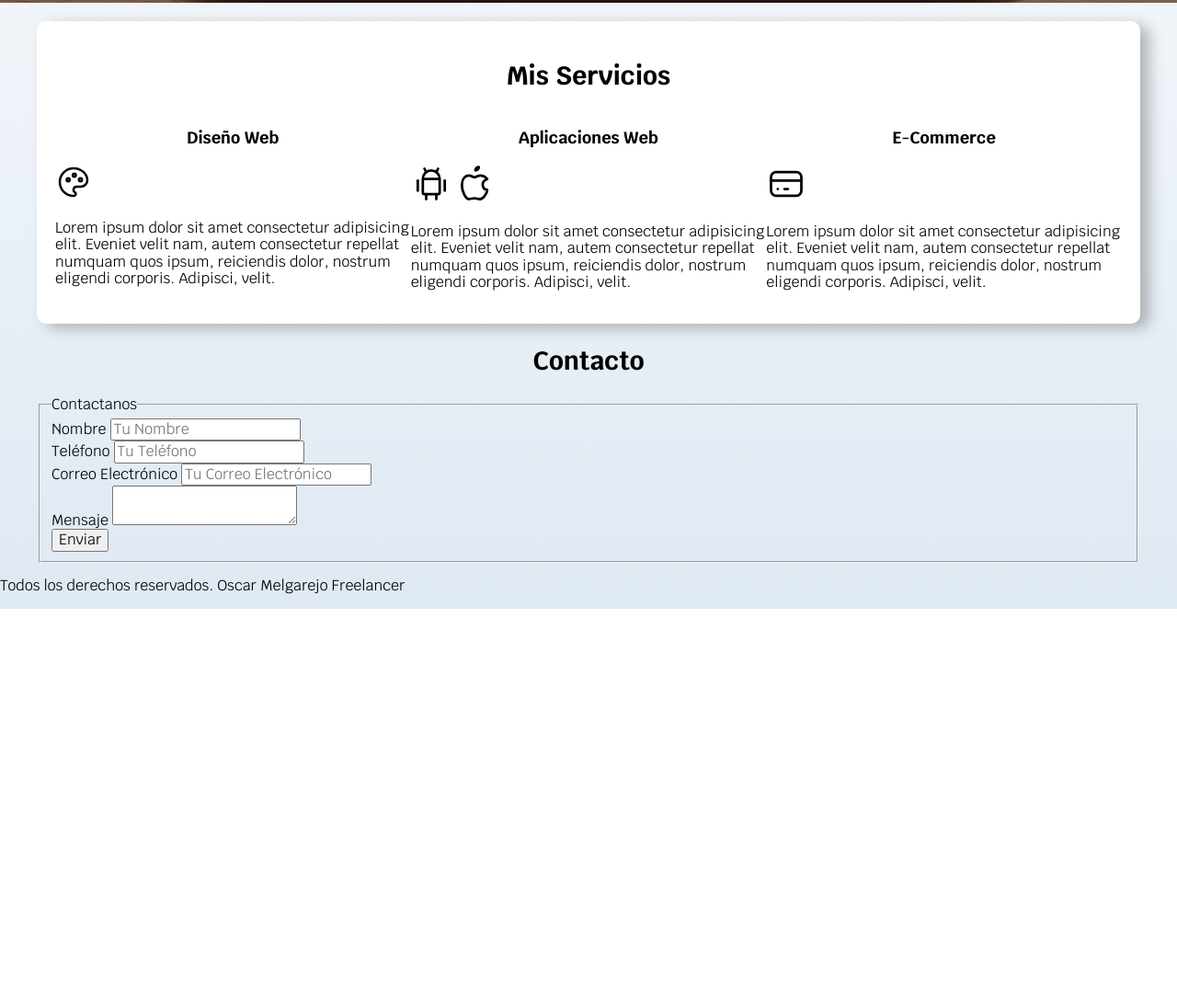
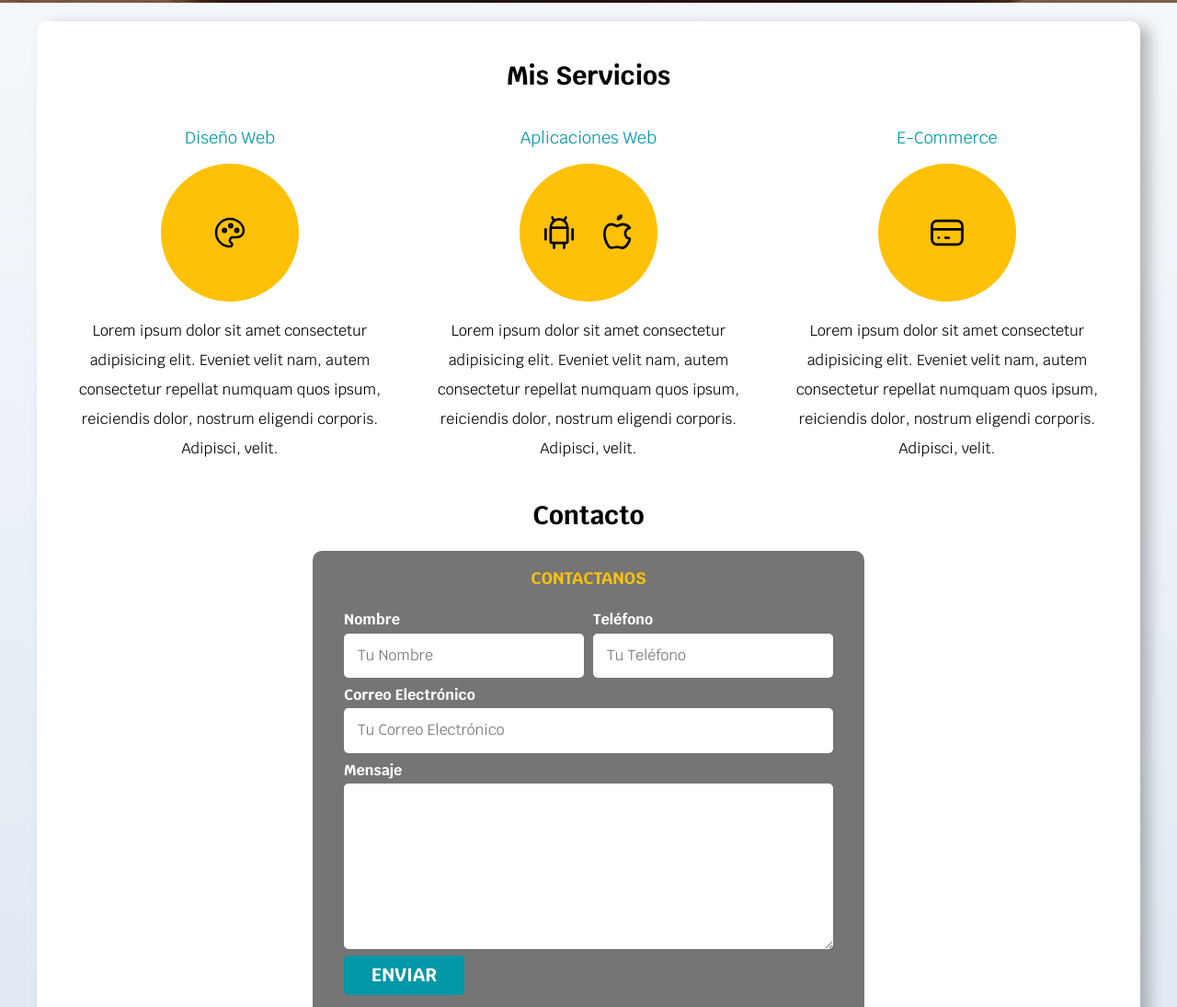
Before and after one commit to Daniel-10Melgarejo/Portfolios-web-, a plain HTML site: page freelancer_inicio/index.html in a window 1280 px wide. Shown: the part 580-1675 px from the top of the page at 92% size. Before the commit the page ends 1242 px from the top, so only its background shows below. Drawn offline with Linux system fonts and the light colour scheme.

Commit message:
quinto commit

```diff
--- a/freelancer_inicio/css/styles.css
+++ b/freelancer_inicio/css/styles.css
@@ -11,6 +11,13 @@
 html {
     font-size: 62.5% ;
     box-sizing: border-box; /*Hack para box model */
+    scroll-snap-type: y mandatory;
+}
+
+/* para hacer scroll */
+.servicios, .navegacion-principal, .formulario {
+    scroll-snap-align: center;
+    scroll-snap-stop: always;
 }
 *, *::before, *:after {
     box-sizing: inherit;
@@ -33,12 +40,17 @@ body {
     border-radius: .5rem;
     width: 90%;
     text-align: center;
+    border: none;
 }
 
 @media (min-width: 480px) {
     .boton {
         width: auto;
     }
+}
+
+.boton:hover {
+    cursor: pointer;
 }
 
 .sombra{
@@ -151,6 +163,105 @@ la clase de contenedor OJO en la clase navegacion-principal */
     .servicios {
         display: grid;
         grid-template-columns: 1fr 1fr 1fr; /*dividimos en fracciones el 100% es como poner 33.3% tres veces */
-
+        column-gap: 1rem;
     }
 }
+
+.servicio {
+    display: flex;
+    flex-direction: column;
+    align-items: center;
+}
+
+.servicio h3 {
+    color: var(--secundario);
+    font-weight: 400;
+}
+
+.servicio p {
+    line-height: 2;
+    text-align: center;
+}
+
+.servicio .iconos {
+    height: 15rem;
+    width: 15rem;
+    background-color: var(--primario);
+    border-radius: 50%;
+    display: flex;
+    justify-content: space-evenly;
+    align-items: center;
+}
+
+/* Contacto */
+.formulario {
+    background-color: var(--gris);
+    width: min(60rem, 100%); /*utiliza el valor mas pequeño*/
+    margin: 0 auto;
+    padding: 2rem;
+    border-radius: 1rem;
+}
+
+.formulario fieldset {
+    border: none;
+}
+
+.formulario legend {
+    text-align: center;
+    font-size: 1.8rem;
+    text-transform: uppercase;
+    font-weight: 700;
+    margin-bottom: 2rem;
+    color: var(--primario);
+}
+@media (min-width: 768px) {
+    .contenedor-campos {
+        display: grid;
+        grid-template-columns: 1fr 1fr;
+        column-gap: 1rem;
+        grid-template-rows: auto auto 20rem;
+    }
+
+    .campo:nth-child(3) {
+        grid-column: 1 / 3;
+    }
+
+    .campo:nth-child(4) {
+        grid-column: 1 / 3;
+    }
+}
+
+.campo {
+    margin-bottom: 1rem;
+}
+
+.campo label {
+    color: var(--blanco);
+    font-weight: 700;
+    margin-bottom: .5rem;
+    display: block;
+}
+
+.input-text {
+    width: 100%;
+    border: none;
+    padding: 1.5rem;
+    border-radius: .5rem;
+
+}
+
+.campo textarea {
+    height: 18rem;
+}
+
+@media (min-width: 768px ) {
+    .enviar .boton {
+        width: auto;
+        display: flex;
+        justify-content: flex-end;
+    }
+}
+
+.footer {
+    text-align: center;
+}
--- a/freelancer_inicio/index.html
+++ b/freelancer_inicio/index.html
@@ -49,8 +49,9 @@
 
         <div class="servicios">
 
-            <section>
+            <section class="servicio">
                 <h3>Diseño Web</h3>
+                <div class="iconos">
                     <svg xmlns="http://www.w3.org/2000/svg" class="icon icon-tabler icon-tabler-palette" width="40" height="40" viewBox="0 0 24 24" stroke-width="1.5" stroke="#000000" fill="none" stroke-linecap="round" stroke-linejoin="round">
                         <path stroke="none" d="M0 0h24v24H0z" fill="none"/>
                         <path d="M12 21a9 9 0 0 1 0 -18c4.97 0 9 3.582 9 8c0 1.06 -.474 2.078 -1.318 2.828c-.844 .75 -1.989 1.172 -3.182 1.172h-2.5a2 2 0 0 0 -1 3.75a1.3 1.3 0 0 1 -1 2.25" />
@@ -58,12 +59,14 @@
                         <path d="M12.5 7.5m-1 0a1 1 0 1 0 2 0a1 1 0 1 0 -2 0" />
                         <path d="M16.5 10.5m-1 0a1 1 0 1 0 2 0a1 1 0 1 0 -2 0" />
                     </svg>
+              </div>
                 <p>Lorem ipsum dolor sit amet consectetur adipisicing elit.
                 Eveniet velit nam, autem consectetur repellat numquam quos ipsum, reiciendis dolor, nostrum eligendi corporis. Adipisci, velit.</p>
             </section>
 
-            <section>
+            <section class="servicio">
                 <h3>Aplicaciones Web</h3>
+                <div class="iconos">
                     <svg xmlns="http://www.w3.org/2000/svg" class="icon icon-tabler icon-tabler-brand-android" width="44" height="44" viewBox="0 0 24 24" stroke-width="1.5" stroke="currentColor" fill="none" stroke-linecap="round" stroke-linejoin="round">
                         <path stroke="none" d="M0 0h24v24H0z" fill="none"/>
                         <path d="M4 10l0 6" />
@@ -80,12 +83,14 @@
                         <path d="M8.286 7.008c-3.216 0 -4.286 3.23 -4.286 5.92c0 3.229 2.143 8.072 4.286 8.072c1.165 -.05 1.799 -.538 3.214 -.538c1.406 0 1.607 .538 3.214 .538s4.286 -3.229 4.286 -5.381c-.03 -.011 -2.649 -.434 -2.679 -3.23c-.02 -2.335 2.589 -3.179 2.679 -3.228c-1.096 -1.606 -3.162 -2.113 -3.75 -2.153c-1.535 -.12 -3.032 1.077 -3.75 1.077c-.729 0 -2.036 -1.077 -3.214 -1.077z" />
                         <path d="M12 4a2 2 0 0 0 2 -2a2 2 0 0 0 -2 2" />
                     </svg>
+              </div>
                 <p>Lorem ipsum dolor sit amet consectetur adipisicing elit.
                 Eveniet velit nam, autem consectetur repellat numquam quos ipsum, reiciendis dolor, nostrum eligendi corporis. Adipisci, velit.</p>
             </section>
 
-            <section>
+            <section class="servicio">
                 <h3>E-Commerce</h3>
+                <div class="iconos">
                     <svg xmlns="http://www.w3.org/2000/svg" class="icon icon-tabler icon-tabler-credit-card" width="44" height="44" viewBox="0 0 24 24" stroke-width="1.5" stroke="currentColor" fill="none" stroke-linecap="round" stroke-linejoin="round">
                         <path stroke="none" d="M0 0h24v24H0z" fill="none"/>
                         <path d="M3 5m0 3a3 3 0 0 1 3 -3h12a3 3 0 0 1 3 3v8a3 3 0 0 1 -3 3h-12a3 3 0 0 1 -3 -3z" />
@@ -93,41 +98,44 @@
                         <path d="M7 15l.01 0" />
                         <path d="M11 15l2 0" />
                     </svg>
+                </div>
                 <p>Lorem ipsum dolor sit amet consectetur adipisicing elit.
                 Eveniet velit nam, autem consectetur repellat numquam quos ipsum, reiciendis dolor, nostrum eligendi corporis. Adipisci, velit.</p>
             </section>
-    </div>
-    </main>
+        </div><!--.servicios-->
+
 
 
     <section class="contenedor">
         <h2>Contacto</h2>
-        <form>
+        <form class="formulario">
             <fieldset>
                 <legend>Contactanos</legend>
 
-                <div>
+                <div class="contenedor-campos">
+                    <div class="campo">
                         <label>Nombre</label>
-                    <input type="text" placeholder="Tu Nombre" required>
+                        <input class ="input-text" type="text" placeholder="Tu Nombre" required>
                     </div>
 
-                <div>
+                    <div class="campo">
                         <label>Teléfono</label>
-                    <input type="tel" placeholder="Tu Teléfono" required>
+                        <input class ="input-text" type="tel" placeholder="Tu Teléfono" required>
                     </div>
 
-                <div>
+                    <div class="campo">
                         <label>Correo Electrónico</label>
-                    <input type="email" placeholder="Tu Correo Electrónico" required>
+                        <input class ="input-text" type="email" placeholder="Tu Correo Electrónico" required>
                     </div>
 
-                <div>
+                    <div class="campo">
                         <label>Mensaje</label>
-                    <textarea></textarea>
+                        <textarea class="input-text"></textarea>
                     </div>
+                </div><!--.contenedor-campos-->
 
-                <div>
-                    <input type="submit" value="Enviar">
+                 <div class="enviar">
+                    <input class="boton" type="submit" value="Enviar">
                 </div>
 
 
@@ -136,8 +144,9 @@
 
     </section>
 
+</main>
 
-    <footer>
+    <footer class="footer">
         <p>Todos los derechos reservados. Oscar Melgarejo Freelancer</p>
     </footer>
 
```
Lines whose indentation alone changed are shown as unchanged.
